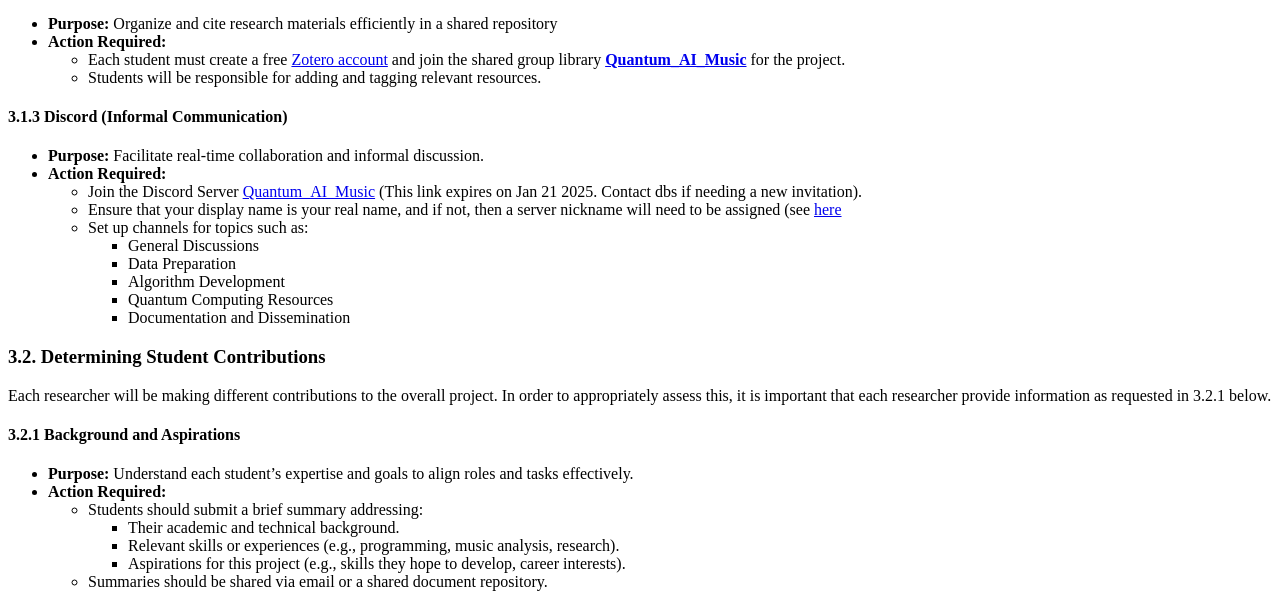
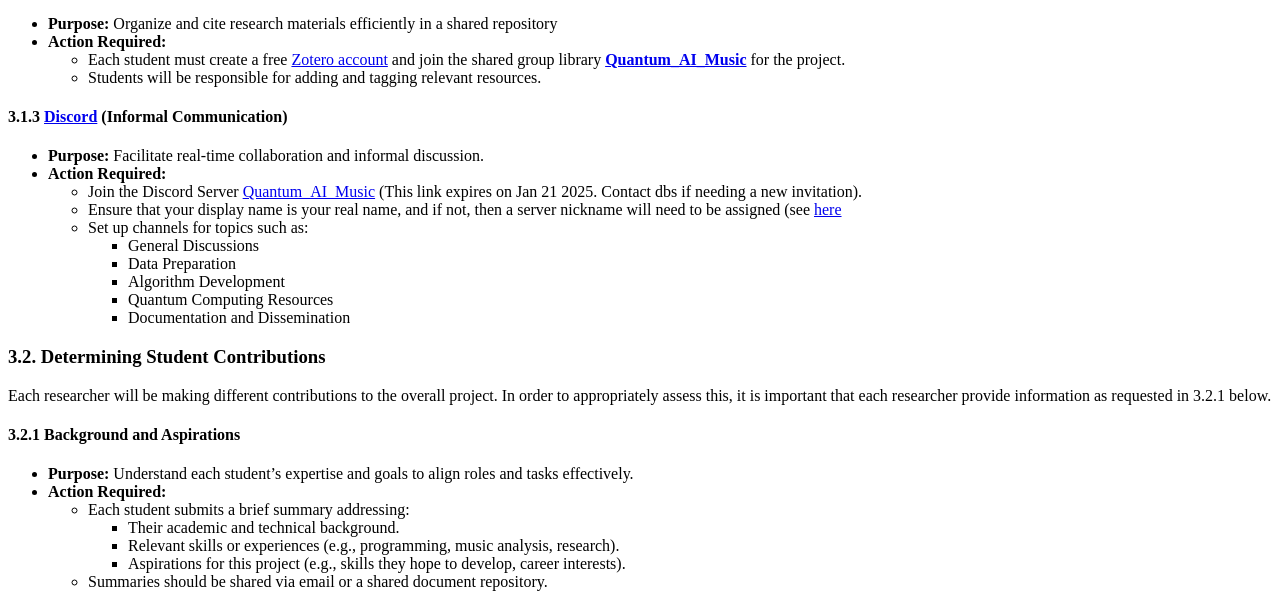
Before and after one commit to CHI-CityTech/QuantumMusic, a Jekyll site: the page built from Quantum_Music_Proposal_Spring_2025.md, in a window 1280 px wide and 900 px high, scrolled down 1361 px. Shown: the part 152-760 px from the top of the window. Built offline with Jekyll 4.4.1, drawn with Linux system fonts in a browser that asks for light colours; our own code applies the rules of GitHub Pages for plain Markdown files.

Commit message:
Update Quantum_Music_Proposal_Spring_2025.md

```diff
--- a/Quantum_Music_Proposal_Spring_2025.md
+++ b/Quantum_Music_Proposal_Spring_2025.md
@@ -76,7 +76,7 @@ In order to manage content, deliverables, and code integrity, the research team
   - Each student must create a free [Zotero account](https://www.zotero.org/user/register/) and join the shared group library [**Quantum_AI_Music**](https://www.zotero.org/groups/5772697/quantum_ai_music) for the project.
   - Students will be responsible for adding and tagging relevant resources.
 
-#### **3.1.3 Discord (Informal Communication)**
+#### **3.1.3 [Discord](https://discord.com/) (Informal Communication)**
 - **Purpose:** Facilitate real-time collaboration and informal discussion.
 - **Action Required:**
   - Join the Discord Server [Quantum_AI_Music](https://discord.gg/6qaKfbnQ) (This link expires on Jan 21 2025. Contact dbs if needing a new invitation).
@@ -94,7 +94,7 @@ Each researcher will be making different contributions to the overall project.
 #### **3.2.1 Background and Aspirations**
 - **Purpose:** Understand each student’s expertise and goals to align roles and tasks effectively.
 - **Action Required:**
-  - Students should submit a brief summary addressing:
+  - Each student submits a brief summary addressing:
     - Their academic and technical background.
     - Relevant skills or experiences (e.g., programming, music analysis, research).
     - Aspirations for this project (e.g., skills they hope to develop, career interests).
```
